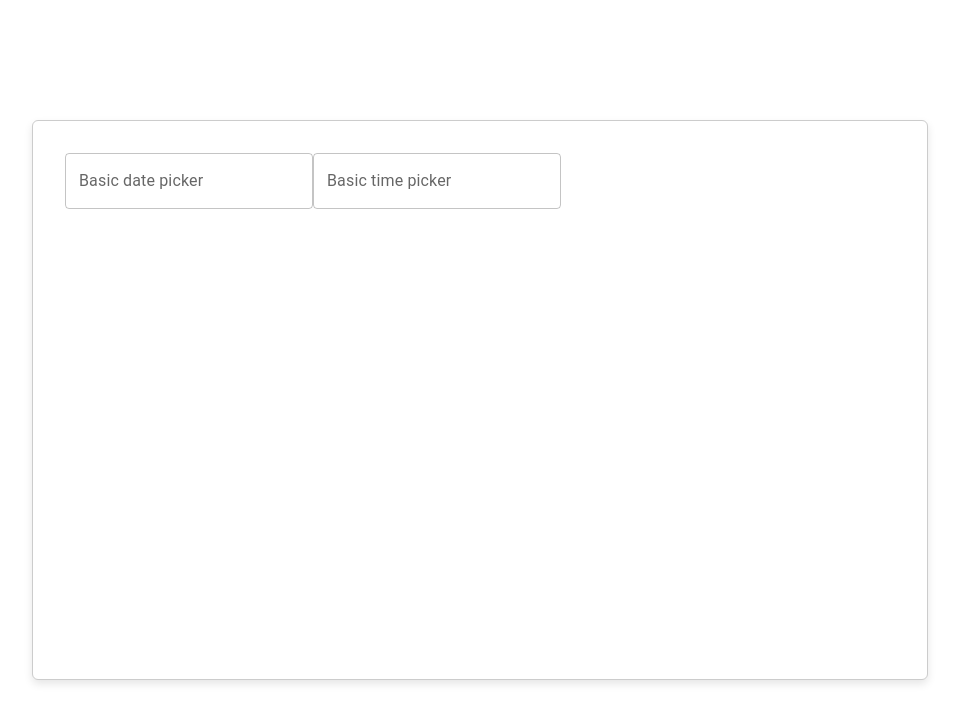
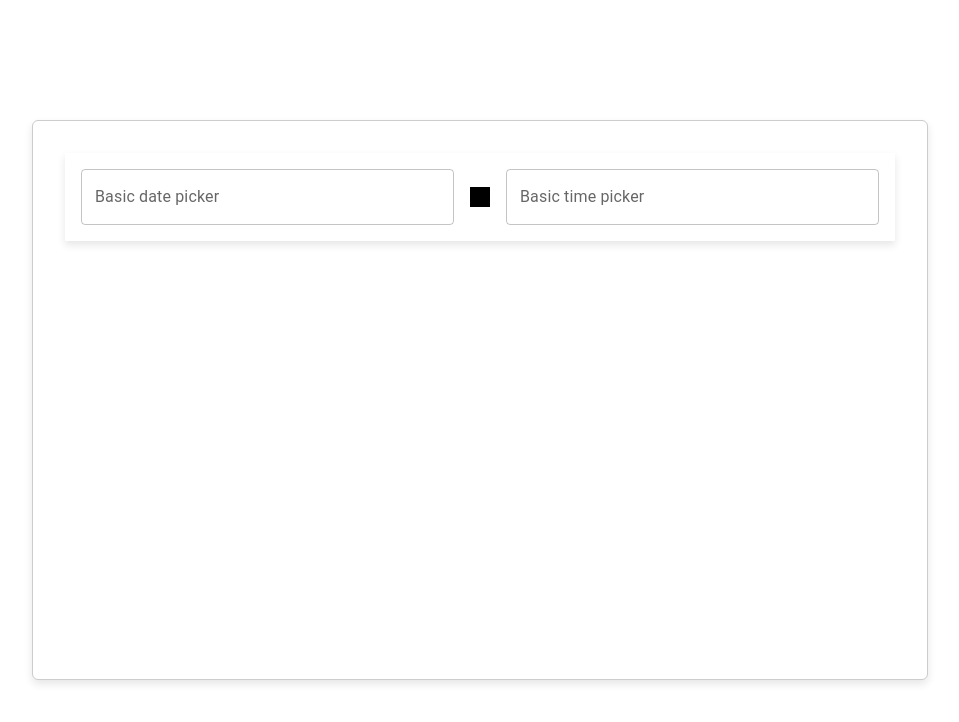
Before and after one commit to Harkanni/calender-app, a Next.js app: page /calender in a window 1280 px wide. Shown: the top 722 px of the page, without its empty margins (160-1119 px from the left). Built offline with nearby package versions, Linux system fonts and the light colour scheme.

Commit message:
Session component

```diff
--- a/app/calender/page.tsx
+++ b/app/calender/page.tsx
@@ -10,6 +10,9 @@ import { LocalizationProvider } from '@mui/x-date-pickers/LocalizationProvider';
 import { DatePicker } from '@mui/x-date-pickers/DatePicker';
 import { TimePicker } from '@mui/x-date-pickers/TimePicker';
 import { DateTimePicker } from '@mui/x-date-pickers/DateTimePicker';
+import Session from '@/components/SessionWrapper';
+import SessionWrapper from '@/components/SessionWrapper';
+import Spacer from '@/components/Spacer';
 // import { DateRangePicker } from '@mui/x-date-pickers-pro/DateRangePicker';
 
 const ProSpan = styled('span')({
@@ -28,8 +31,11 @@ export default function CommonlyUsedComponents() {
    return (
       <LocalizationProvider dateAdapter={AdapterDayjs}>
          <div className={`form-container min-w-[70vw] min-h-[70vh] m-auto bg-white rounded-md`}>
-            <DatePicker label="Basic date picker" />
-            <TimePicker label="Basic time picker" />
+            <SessionWrapper>
+               <DatePicker label="Basic date picker" className='flex-1'/>
+               <Spacer />
+               <TimePicker label="Basic time picker" className='flex-1' />
+            </SessionWrapper>
          </div>
       </LocalizationProvider>
    );
--- a/app/globals.css
+++ b/app/globals.css
@@ -44,3 +44,9 @@ body {
   padding: 2rem; /* Adjust padding as needed */
   box-shadow: 0 4px 8px rgba(0, 0, 0, 0.1); /* Adjust values as needed */
 }
+
+.session-wrapper {
+  border: 0px solid #ccc; /* Adjust color and size as needed */
+  padding: 1rem; /* Adjust padding as needed */
+  box-shadow: 0 4px 8px rgba(0, 0, 0, 0.1); /* Adjust values as needed */
+}
--- a/components/SessionWrapper.tsx
+++ b/components/SessionWrapper.tsx
@@ -2,7 +2,7 @@ import React from 'react'
 
 const SessionWrapper = ({ children }: Readonly<{ children: React.ReactNode }>) => {
    return (
-      <div>
+      <div className={`session-wrapper w-[100%] flex justify-center items-center gap-4`}>
          {children}
       </div>
    )
--- /dev/null
+++ b/components/Spacer.tsx
@@ -0,0 +1,9 @@
+import React from 'react'
+
+const Spacer = () => {
+  return (
+    <div className={`w-[20px] h-[20px] bg-black`}></div>
+  )
+}
+
+export default Spacer
```
